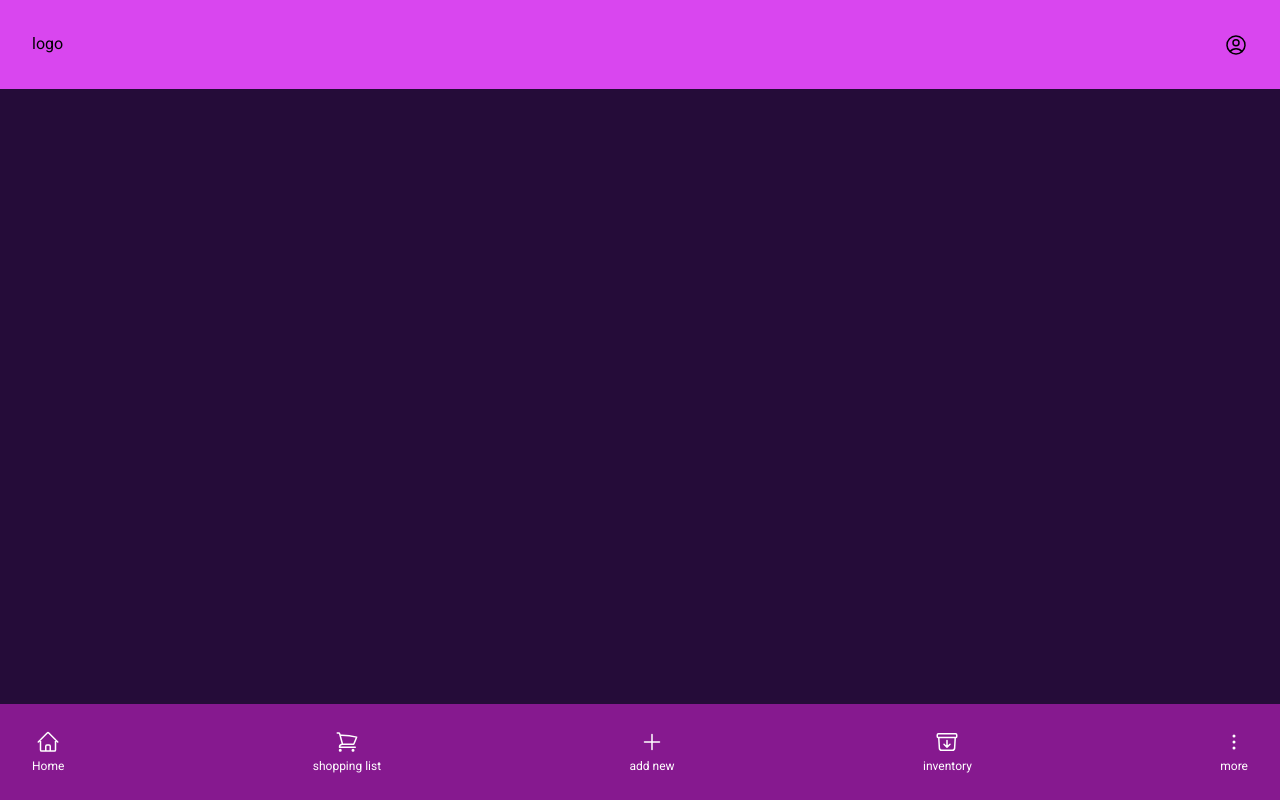
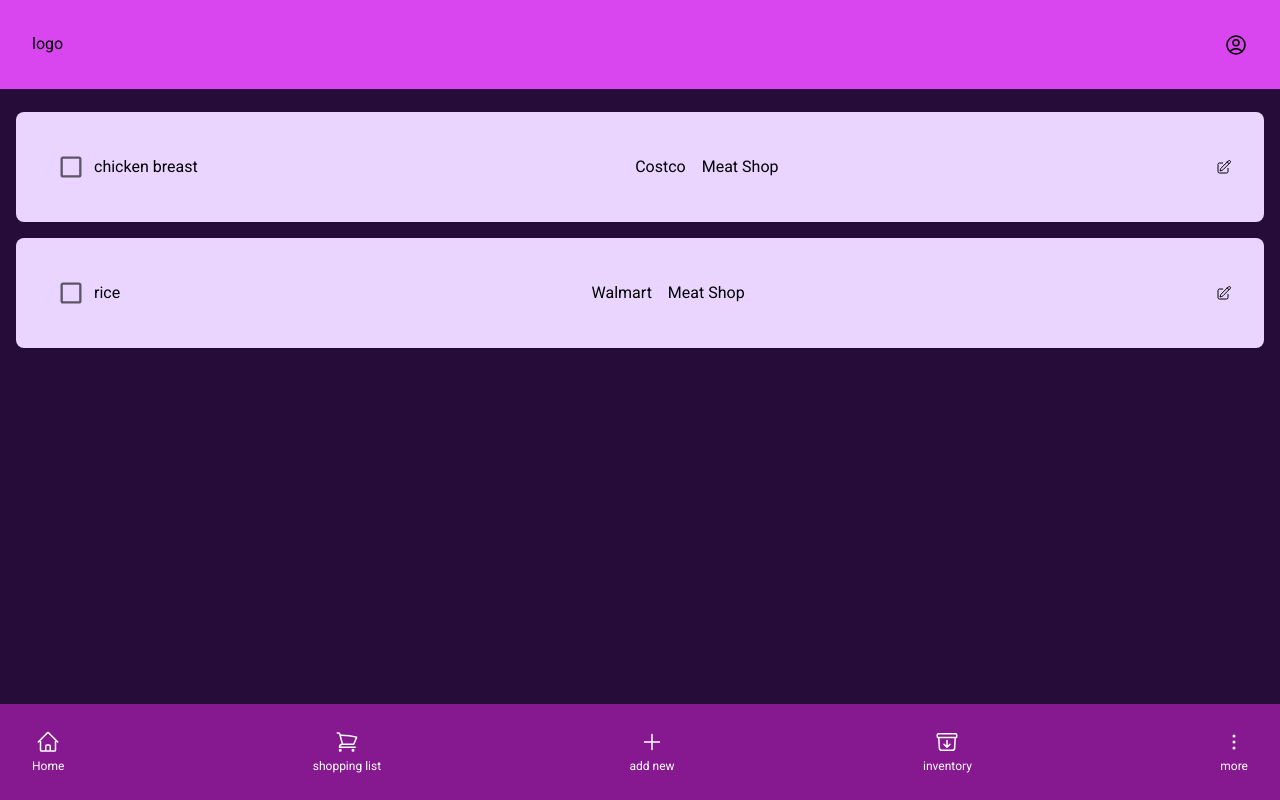
Before and after one commit to teaRain9/household-inventory, a Next.js app: page /instock in a window 1280 px wide. Built offline with nearby package versions, Linux system fonts and the light colour scheme.

Commit message:
working on routes

```diff
--- a/dummy-data.js
+++ b/dummy-data.js
@@ -131,8 +131,8 @@ export function getAllItems() {
   return DUMMY_ITEMS;
 }
 
-export function getAllShoppingItems() {
-  return DUMMY_ITEMS.filter((item) => item.pool == 'shopping-list')
+export function getItemsByPool(pool) {
+  return DUMMY_ITEMS.filter((item) => item.pool == pool)
 }
 
 export function getUrgentItems() {
--- a/src/components/layout/main-navigation.js
+++ b/src/components/layout/main-navigation.js
@@ -1,3 +1,4 @@
+import Link from "next/link";
 import HomeIcon from "../icons/home";
 import InventoryIcon from "../icons/inventory";
 import MoreIcon from "../icons/more";
@@ -9,24 +10,34 @@ function MainNavigation() {
       <nav className=" bg-fuchsia-800 fixed bottom-0 w-full h-24">
         <ul className="flex justify-between flex-nowrap items-center w-full h-24 p-8 text-white">
           <li className="flex-col justify-centercursor-pointer text-center">
+            <Link href='/'>
               <HomeIcon />
               <p className=" text-xs pt-1">Home</p>
+            </Link>
           </li>
           <li className="flex-col justify-centercursor-pointer text-center">
+            <Link href='/shopping-list'>
               <ShoppingIcon />
               <p className=" text-xs pt-1">shopping list</p>
+            </Link>
           </li>
           <li className="flex-col justify-centercursor-pointer text-center">
+            <Link href='/add-new'>
               <CreateNewIcon />
               <p className=" text-xs pt-1">add new</p>
+            </Link>
           </li>
           <li className="flex-col justify-centercursor-pointer text-center">
+            <Link href='/instock'>
               <InventoryIcon />
               <p className=" text-xs pt-1">inventory</p>
+            </Link>
           </li>
           <li className="flex-col justify-centercursor-pointer text-center">
+            <Link href='/setting'>
               <MoreIcon />
               <p className=" text-xs pt-1">more</p>
+            </Link>
           </li>
         </ul>
       </nav>
--- a/src/components/shopping-list/shopping-list.js
+++ b/src/components/shopping-list/shopping-list.js
@@ -2,7 +2,7 @@ import ShoppingItem from "@/components/shopping-list/shoppingItem";
 
 function ShoppingList({items}) {
   return (
-    <ul>
+    <ul className=' mt-28'>
       {items.map((item) => (
         <li key={item.id}>
           <ShoppingItem
--- /dev/null
+++ b/src/pages/add-new/index.js
@@ -0,0 +1,5 @@
+function AddNewPage() {
+    return <h1>Add new shopping item</h1>
+}
+
+export default AddNewPage;
--- a/src/pages/index.js
+++ b/src/pages/index.js
@@ -14,7 +14,7 @@ function HomePage() {
         <meta name="viewport" content="width=device-width, initial-scale=1" />
         <link rel="icon" href="/favicon.ico" />
       </Head>
-        <div className=' mt-28'>
+        <div>
           <ShoppingList items={urgentItems}/>
         </div>
     </>
--- a/src/pages/instock/index.js
+++ b/src/pages/instock/index.js
@@ -1,9 +1,9 @@
+import ShoppingList from "@/components/shopping-list/shopping-list";
+import { getItemsByPool } from "../../../dummy-data";
+
 function inStock() {
-  return (
-    <div>
-      <h1>List of available items page</h1>
-    </div>
-  )
+  const instockItems = getItemsByPool('in-stock');
+  return <ShoppingList items={instockItems}/>;
 }
 
 export default inStock;
--- /dev/null
+++ b/src/pages/setting/index.js
@@ -0,0 +1,9 @@
+function SettingPage() {
+  return (
+    <div className="mt-28">
+      <h1 className=" text-white">settings page</h1>
+    </div>
+  )
+}
+
+export default SettingPage;
--- a/src/pages/settings/index.js
+++ /dev/null
@@ -1,9 +0,0 @@
-function SettingsPage() {
-  return (
-    <div>
-      <h1>settings page</h1>
-    </div>
-  )
-}
-
-export default SettingsPage;
--- a/src/pages/shopping-list/index.js
+++ b/src/pages/shopping-list/index.js
@@ -1,15 +1,9 @@
-import {getAllItems, getAllShoppingItems} from "../../../dummy-data";
+import {getItemsByPool} from "../../../dummy-data";
 import ShoppingList from "@/components/shopping-list/shopping-list";
 
 function shoppingListPage() {
-
-  const shoppingFilteredItems = getAllShoppingItems();
-  return (
-    <>
-      <h1>shopping list</h1>
-      <ShoppingList items={shoppingFilteredItems}/>
-    </>
-  )
+  const shoppingFilteredItems = getItemsByPool('shopping-list');
+  return <ShoppingList items={shoppingFilteredItems}/>;
 }
 
 export default shoppingListPage;
```
Also changed, not shown: src/store/active-section.js (added). Lines whose indentation alone changed are shown as unchanged.
